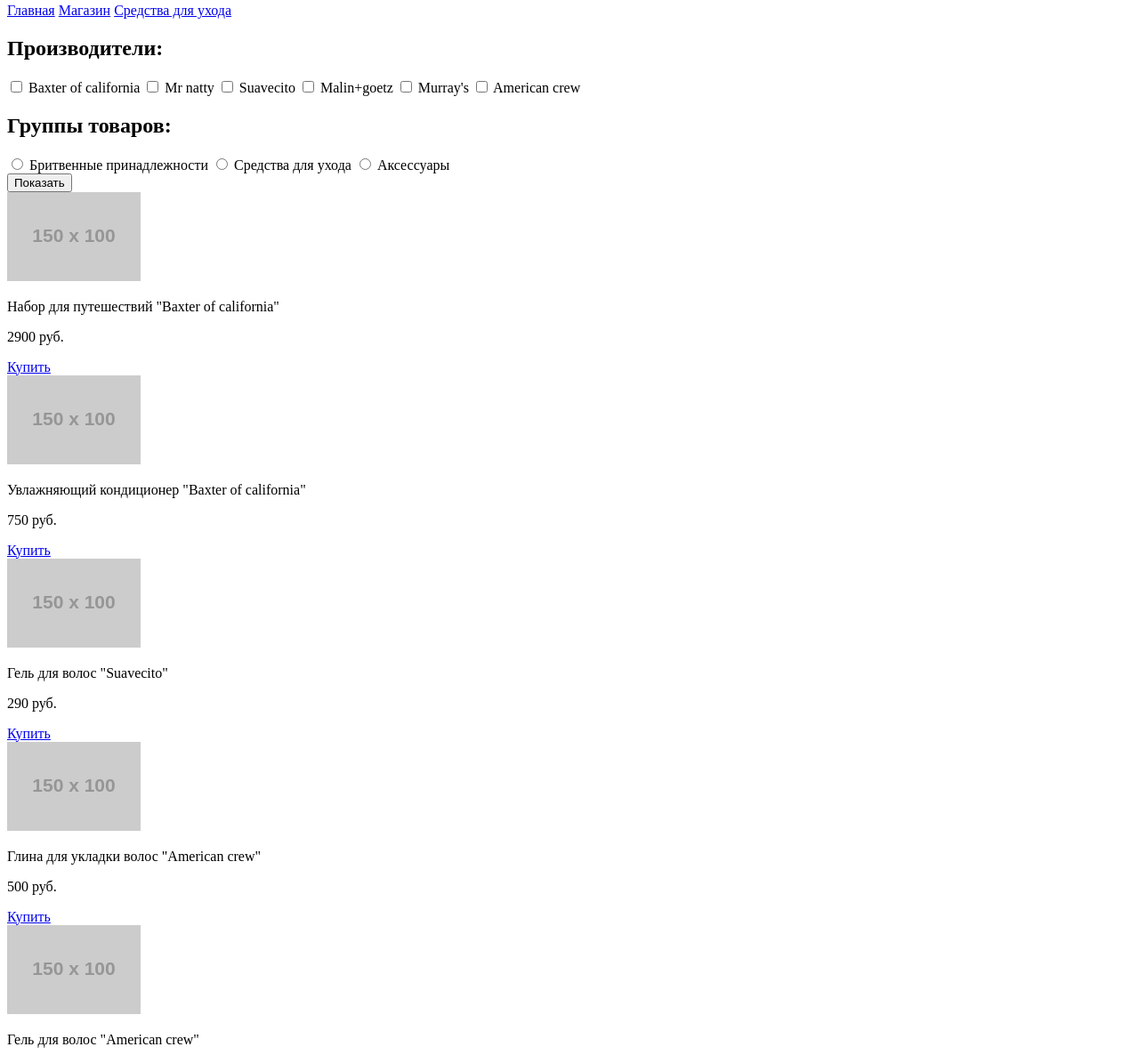
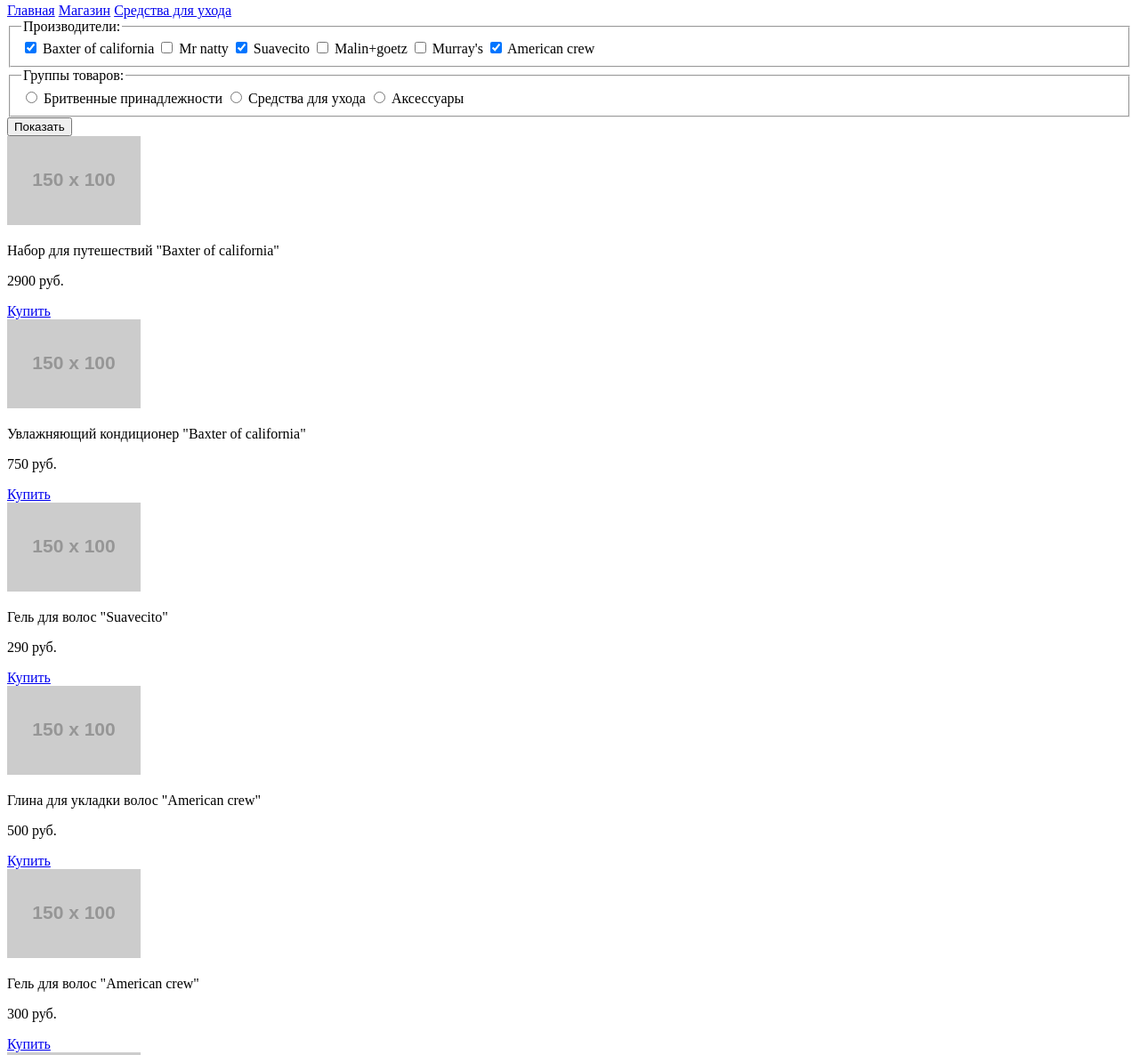
Before and after one commit to instocky/160701-barbershop, a plain HTML site: page shop.html in a window 1280 px wide. Shown: the part 329-1515 px from the top of the page at 89% size. Drawn offline with Linux system fonts and the light colour scheme; placeholder pictures from the web are drawn by us.

Commit message:
Поправил замечания по всем пунктам

```diff
--- a/shop.html
+++ b/shop.html
@@ -7,7 +7,9 @@
  <body>
    <header class="main-header">
      <div class="main-logo">
+      <a href="#">
         <img src="http://placehold.it/150x100" width="" height="" alt="Барбершоп «Бородинский»">
+      </a>
       </div>
      <div class="container">
        <nav class="main-navigation">
@@ -35,86 +37,137 @@
      </div>
    </header>
    <main class="container">
-    <div><h1>Средства для ухода</h1></div>
+    <div class="container-header">
+    <h1 class="container-title">Средства для ухода</h1>
       <div class="breadcrumbs">
         <a href="#">Главная</a>
         <a href="#">Магазин</a>
-      <a href="#">Средства для ухода</a>
+        <a href="#" class="active">Средства для ухода</a>
       </div>
-    <div class="main-sort">
-      <div class="sort-maker">
-        <h2>Производители:</h2>
-        <form action="" method="">
-          <input type="checkbox" name="maker" id="">
-          <label>Baxter of california</label>
-          <input type="checkbox" name="maker" id="">
-          <label>Mr natty</label>
-          <input type="checkbox" name="maker" id="">
-          <label>Suavecito</label>
-          <input type="checkbox" name="maker" id="">
-          <label>Malin+goetz</label>
-          <input type="checkbox" name="maker" id="">
-          <label>Murray's</label>
-          <input type="checkbox" name="maker" id="">
-          <label>American crew</label>
-        </form>
     </div>
-      <div class="sort-group">
-        <h2>Группы товаров:</h2>
-        <form action="" method="">
+    <div class="content-left clearfix">
+      <form action="#" method="post" class="main-sort" name="sort" >
+        <fieldset class="sort-maker">
+          <legend>Производители:</legend>
+            <input type="checkbox" name="maker-Baxter of california" id="catalog-item--Baxter of california" checked>
+            <label for="catalog-item--Baxter of california">Baxter of california</label>
+            <input type="checkbox" name="maker-Mr natty" id="catalog-item--Mr natty">
+            <label for="catalog-item--Mr natty">Mr natty</label>
+            <input type="checkbox" name="maker-Suavecito" id="catalog-item--Suavecito" checked>
+            <label for="catalog-item--Suavecito">Suavecito</label>
+            <input type="checkbox" name="maker-Malin+goetz" id="catalog-item--Malin+goetz">
+            <label for="catalog-item--Malin+goetz">Malin+goetz</label>
+            <input type="checkbox" name="maker-Murray's" id="catalog-item--Murray's">
+            <label for="catalog-item--Murray's">Murray's</label>
+            <input type="checkbox" name="maker-American crew" id="catalog-item--American crew" checked>
+            <label for="catalog-item--American crew">American crew</label>
+        </fieldset>
+        <fieldset class="sort-group">
+          <legend>Группы товаров:</legend>
             <input type="radio" name="group" value="Бритвенные принадлежности<">
             <label>Бритвенные принадлежности</label>
             <input type="radio" name="group" value="Средства для ухода">
             <label>Средства для ухода</label>
             <input type="radio" name="group" value="Аксессуары">
             <label>Аксессуары</label>
+        </fieldset>
+        <input class="btn" type="submit" value="Показать">
       </form>
     </div>
-      <input class="btn" type="submit" value="Показать">
+    <div class="content-right clearfix">
+      <div class="catalog">
+        <div class="catalog-item">
+          <div class="item-photo">
+            <a href="#">
+              <img src="http://placehold.it/150x100">
+            </a>
           </div>
-    <div class="catalog">
-      <article class="item-1">
-        <img src="http://placehold.it/150x100">
+          <div class="item-name-price">
             <p>Набор для путешествий "Baxter of california"</p>
+            <div class="item-price-btn">
               <p class="price">2900 руб.</p>
               <a class="btn-add-cart" href="#">Купить </a>
-      </article>
-      <article class="item-2">
+            </div>
+          </div>
+        </div>
+        <div class="catalog-item">
+          <div class="item-photo">
+            <a href="#">
               <img src="http://placehold.it/150x100">
+            </a>
+          </div>
+          <div class="item-name-price">
             <p>Увлажняющий кондиционер "Baxter of california"</p>
+              <div class="item-price-btn">
                 <p class="price">750 руб.</p>
                 <a class="btn-add-cart" href="#">Купить </a>
-      </article>
-      <article class="item-3">
+              </div>
+          </div>
+        </div>
+        <div class="catalog-item">
+          <div class="item-photo">
+            <a href="#">
               <img src="http://placehold.it/150x100">
+            </a>
+          </div>
+          <div class="item-name-price">
             <p>Гель для волос "Suavecito"</p>
+            <div class="item-price-btn">
               <p class="price">290 руб.</p>
               <a class="btn-add-cart" href="#">Купить </a>
-      </article>
-      <article class="item-4">
+            </div>
+          </div>
+        </div>
+        <div class="catalog-item">
+          <div class="item-photo">
+            <a href="#">
               <img src="http://placehold.it/150x100">
+            </a>
+          </div>
+          <div class="item-name-price">
             <p>Глина для укладки волос "American crew"</p>
+            <div class="item-price-btn">
               <p class="price">500 руб.</p>
               <a class="btn-add-cart" href="#">Купить </a>
-      </article>
-      <article class="item-5">
+            </div>
+          </div>
+        </div>
+        <div class="catalog-item">
+          <div class="item-photo">
+            <a href="#">
               <img src="http://placehold.it/150x100">
+            </a>
+          </div>
+          <div class="item-name-price">
             <p>Гель для волос "American crew"</p>
+            <div class="item-price-btn">
               <p class="price">300 руб.</p>
               <a class="btn-add-cart" href="#">Купить </a>
-      </article>
-      <article class="item-6">
+            </div>
+          </div>
+        </div>
+        <div class="catalog-item">
+          <div class="item-photo">
+            <a href="#">
               <img src="http://placehold.it/150x100">
+            </a>
+          </div>
+          <div class="item-name-price">
+            <div class="item-name-price">
               <p>Набор для бритья "Baxter of california"</p>
+              <div class="item-price-btn">
               <p class="price">3900 руб.</p>
               <a class="btn-add-cart" href="#">Купить </a>
-      </article>
+              </div>
+            </div>
+        </div>
       </div>
       <div class="page-navigation">
         <a class="page-btn" href="#">1</a>
-      <a class="page-btn" href="#">2</a>
+        <a class="page-btn active" href="#">2</a>
         <a class="page-btn" href="#">3</a>
         <a class="page-btn" href="#">4</a>
+      </div>
     </div>
     <footer class="main-footer">
       <div class="container">
```
Lines whose indentation alone changed are shown as unchanged.
